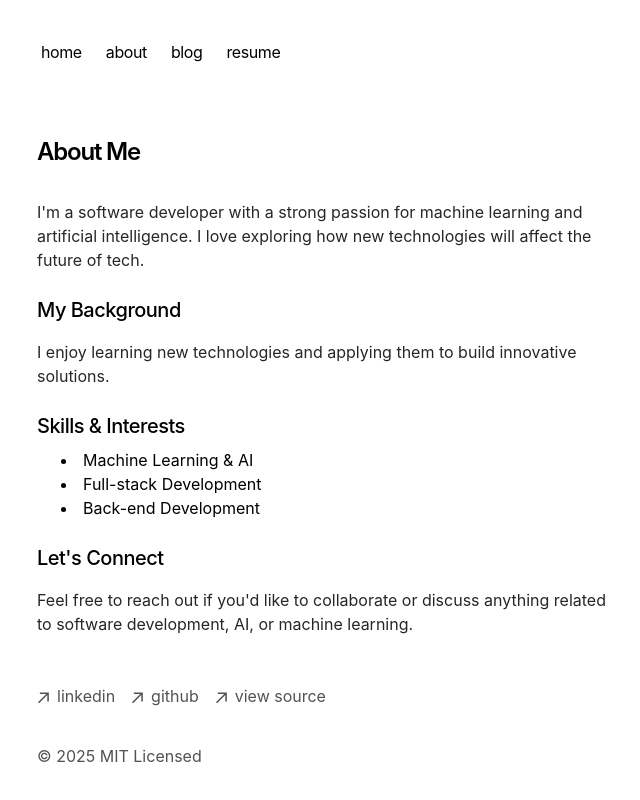
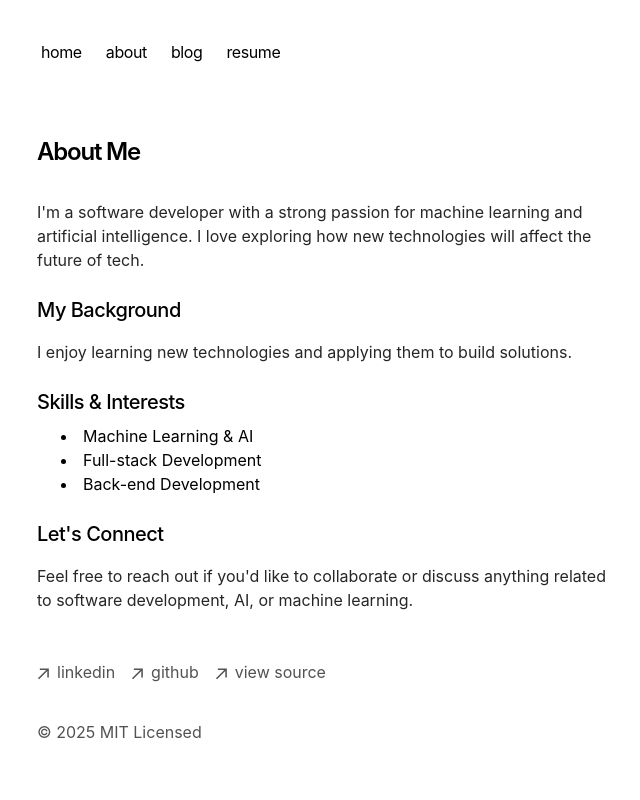
Before and after one commit to woznia93/bw, a Next.js app: page /about in a window 1280 px wide. Shown: the top 800 px of the page, without its empty margins (315-955 px from the left). Built offline with nearby package versions, Linux system fonts and the light colour scheme.

Commit message:
Chnages to desc

```diff
--- a/src/app/about/page.tsx
+++ b/src/app/about/page.tsx
@@ -15,7 +15,7 @@ export default function About() {
           My Background
         </h2>
         <p className="mb-4">
-          {`I enjoy learning new technologies and applying them to build innovative solutions. `}
+          {`I enjoy learning new technologies and applying them to build solutions. `}
         </p>
 
         <h2 className="mt-8 mb-4 text-xl font-semibold">
```
